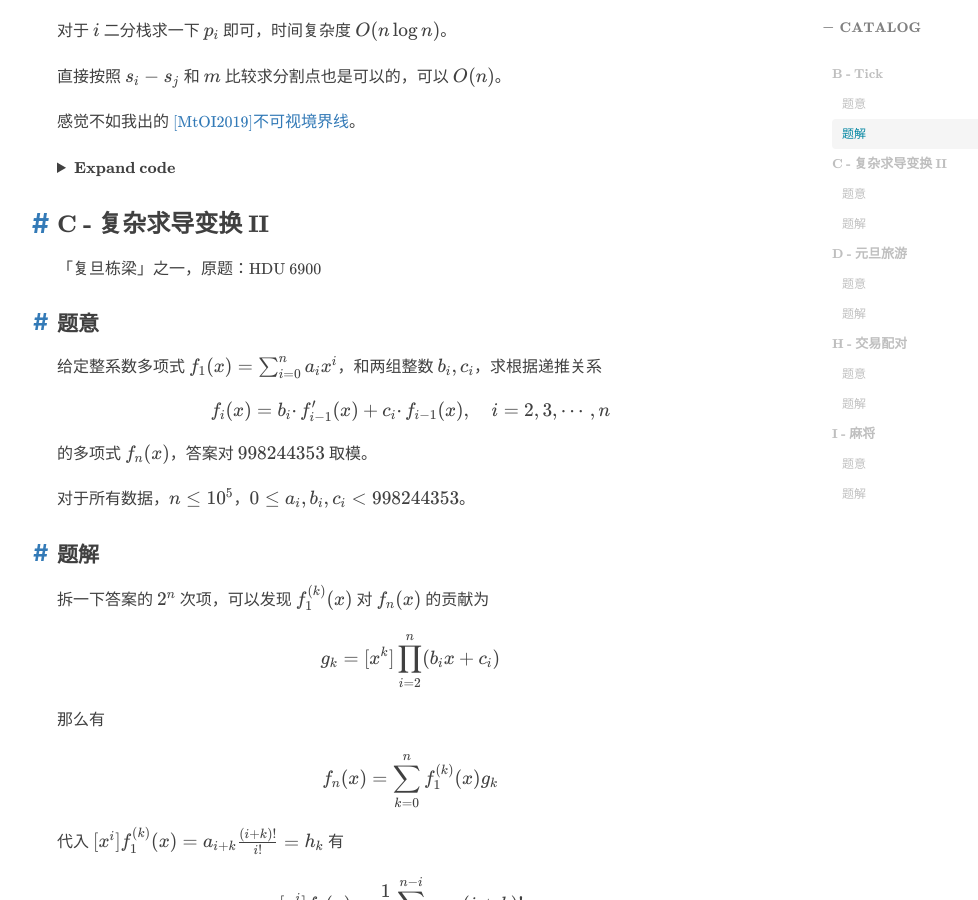
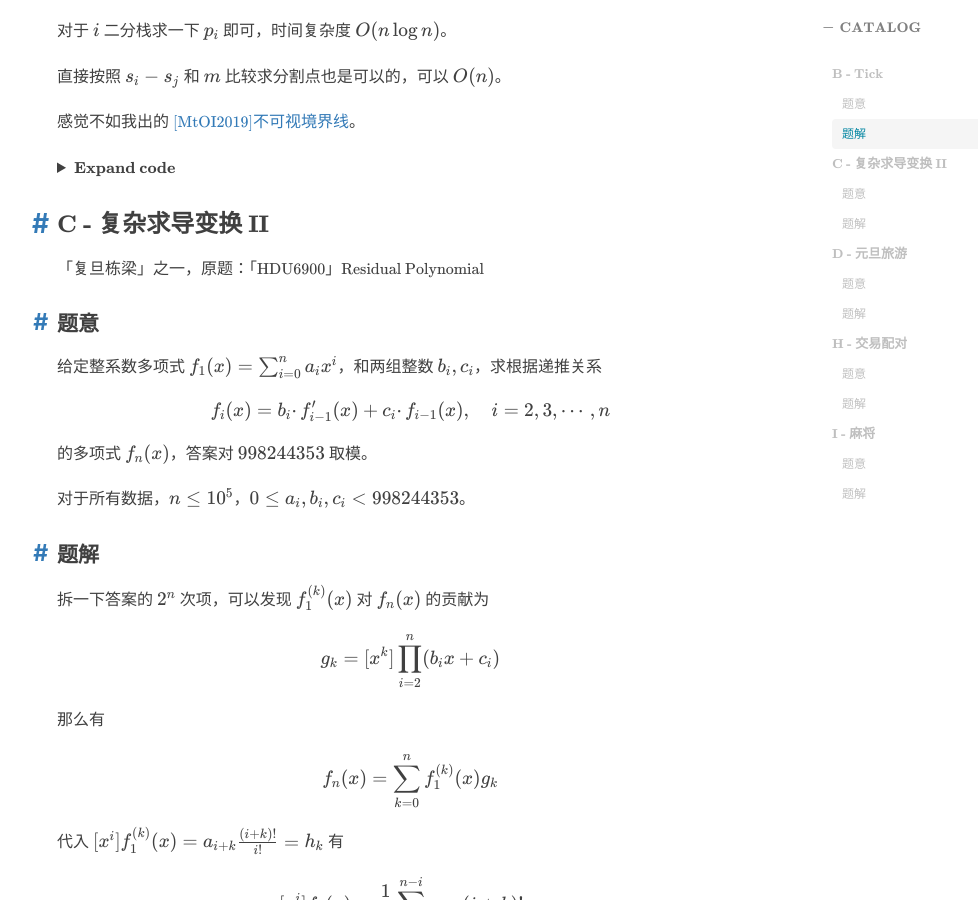
Before and after one commit to sheriyuo/sheriyuo.github.io, a Jekyll site: the page built from _posts/2023-4-11-RUCPC2022.md, in a window 1280 px wide and 900 px high, scrolled down 1211 px. Shown: the whole window, without its empty margins (208-1186 px from the left). Built offline with Jekyll 4.4.1, drawn with Linux system fonts in a browser that asks for light colours; nearby versions of some CDN libraries; some web fonts are replaced; library files that are not in the unit come from our copies; comment, search, counter and statistics services are not loaded.

Commit message:
Update rucpc2022 info

```diff
--- a/_posts/2023-4-11-RUCPC2022.md
+++ b/_posts/2023-4-11-RUCPC2022.md
@@ -78,7 +78,7 @@ int main()
 
 ### C - 复杂求导变换 II
 
-「复旦栋梁」之一，原题：HDU 6900
+「复旦栋梁」之一，原题：「HDU6900」Residual Polynomial
 
 #### 题意
 
```
